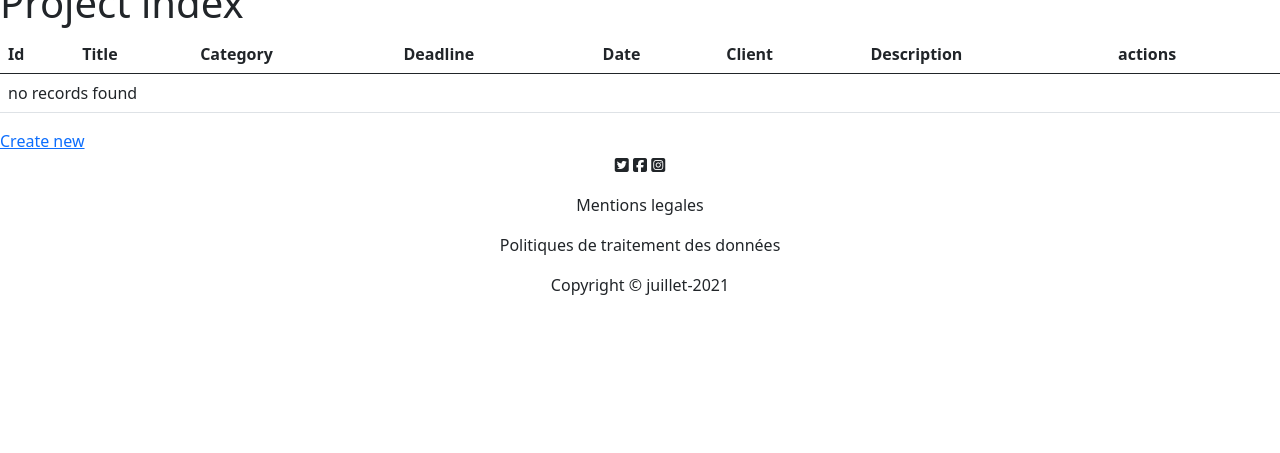
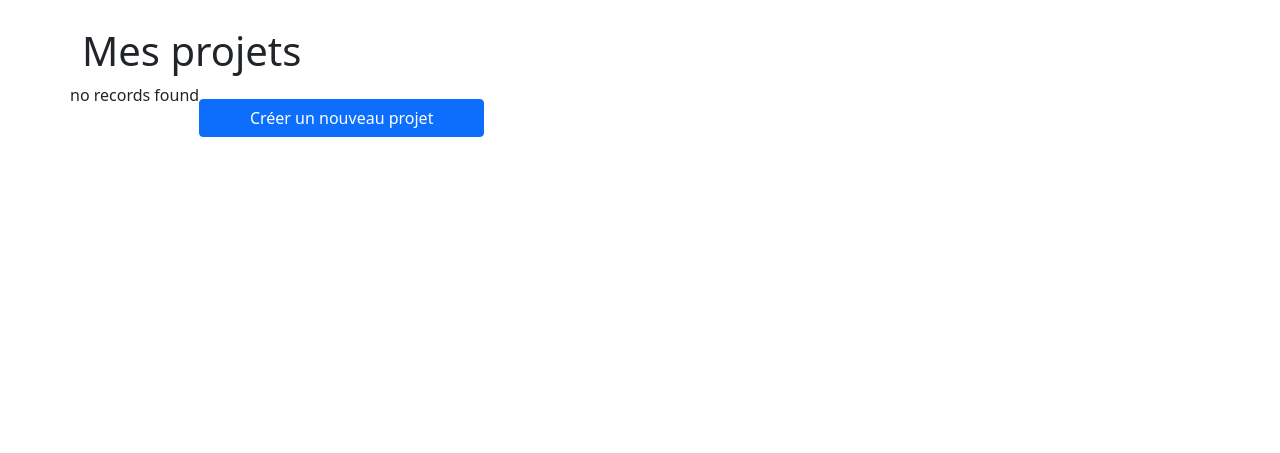
Before and after one commit to JEANThibaut/Batiment-Aleau, a Symfony app: template templates/project/index.html.twig in a window 1280 px wide. Shown: the part 347-800 px from the top of the page. Run offline with Twig, Linux system fonts and the light colour scheme; the template is opened without the code that fills it, so the values that code supplies are empty; some libraries are stand-ins or nearby versions.

Commit message:
add css, JS, display all project in accordion

```diff
--- /dev/null
+++ b/public/JS/main.js
@@ -0,0 +1,18 @@
+var acc = document.getElementsByClassName("accordion");
+var i;
+
+for (i = 0; i < acc.length; i++) {
+  acc[i].addEventListener("click", function() {
+    /* Toggle between adding and removing the "active" class,
+    to highlight the button that controls the panel */
+    this.classList.toggle("active");
+
+    /* Toggle between hiding and showing the active panel */
+    var panel = this.nextElementSibling;
+    if (panel.style.display === "block") {
+      panel.style.display = "none";
+    } else {
+      panel.style.display = "block";
+    }
+  });
+}
--- /dev/null
+++ b/public/css/main.css
@@ -0,0 +1,24 @@
+
+.accordion {
+    background-color: #eee;
+    color: #444;
+    cursor: pointer;
+    padding: 1em;
+    width: 100%;
+    text-align: left;
+    border: none;
+    outline: none;
+    transition: 0.4s;
+  }
+
+  .active, .accordion:hover {
+    background-color: #ccc;
+  }
+
+
+  .panel {
+    padding: 0 18px;
+    background-color: white;
+    display: none;
+    overflow: hidden;
+  }
--- a/templates/base.html.twig
+++ b/templates/base.html.twig
@@ -1,6 +1,7 @@
 <html>
     <head>
         <meta charset="UTF-8">
+        <meta name="viewport" content="width=device-width, initial-scale=1.0">
         <title>{% block title %}Bienvenue!{% endblock %}</title>
 
         <link rel="shortcut icon" href="{{ asset('img/favicon.ico') }}"/>
@@ -18,9 +19,15 @@
     </head>
     <body>
         {% include 'header.html.twig' %}
-        {% block body %}
+        <main>
+            <section class="container my-5">
+                <div class="row">
+                    {% block body %}
 
-        {% endblock %}
+                    {% endblock %}
+                </div>
+            </section>
+        </main>
         {% include 'footer.html.twig' %}
             <script src="{{ asset('JS/main.js' ) }}"></script>
             <script src="https://kit.fontawesome.com/6e3dce75fc.js" crossorigin="anonymous"></script>
--- a/templates/footer.html.twig
+++ b/templates/footer.html.twig
@@ -1,6 +1,6 @@
 
-<footer class="container-fluid bgColorPrim mb-0">
-    <div class="row">
+<footer class="container-fluid mb-0">
+    <!-- <div class="row">
       <p class="col-12 text-center sizeIcone"><i class="fab fa-twitter-square"></i>
       <i class="fab fa-facebook-square"></i>
       <i class="fab fa-instagram-square"></i></p>
@@ -9,5 +9,5 @@
       <p class="text-center">Mentions legales</p>
       <p class="text-center">Politiques de traitement des données</p>
       <p class="text-center ">Copyright © juillet-2021 </p>
-    </div>
+    </div> -->
   </footer>
--- a/templates/header.html.twig
+++ b/templates/header.html.twig
@@ -9,20 +9,14 @@
                     </button>
                     <div class="collapse navbar-collapse " id="navbarSupportedContent">
                         <ul class="navbar-nav">
-                            <li class="nav-item">
-                                <a class="nav-link hoverlink" href="#">Accueil</a>
-                            </li>
-                            <li class="nav-item">
-                                <a class="nav-link" href="#">Mon profil</a>
-                            </li>
+
                             <li class="nav-item dropdown">
                                 <a class="nav-link dropdown-toggle" href="#" id="navbarDropdown" role="button" data-bs-toggle="dropdown" aria-expanded="false">
-                                    Opérations
+                                    Mes projets
                                 </a>
                             <ul class="dropdown-menu" aria-labelledby="navbarDropdown">
-                                <li><a class="dropdown-item" href="#">Ouvrir un compte</a></li>
-                                <li><a class="dropdown-item" href="#">Faire un virement</a></li>
-                                <li><a class="dropdown-item" href="#">Supprimer un compte</a></li>
+                                <li><a class="dropdown-item" href="{{ asset('project') }}">Voir tout mes projets</a></li>
+                                <li><a class="dropdown-item" href="{{ asset('/project/new') }}">Créer un nouveau projet</a></li>
                             </ul>
                             </li>
                             <li class="nav-item">
--- a/templates/project/index.html.twig
+++ b/templates/project/index.html.twig
@@ -1,45 +1,34 @@
 {% extends 'base.html.twig' %}
 
-{% block title %}Project index{% endblock %}
+{% block title %}Mes projets{% endblock %}
 
 {% block body %}
-    <h1>Project index</h1>
 
-    <table class="table">
-        <thead>
-            <tr>
-                <th>Id</th>
-                <th>Title</th>
-                <th>Category</th>
-                <th>Deadline</th>
-                <th>Date</th>
-                <th>Client</th>
-                <th>Description</th>
-                <th>actions</th>
-            </tr>
-        </thead>
+    <h1>Mes projets</h1>
+
+
+
+
         <tbody>
         {% for project in projects %}
-            <tr>
-                <td>{{ project.id }}</td>
-                <td>{{ project.title }}</td>
-                <td>{{ project.category }}</td>
-                <td>{{ project.deadline ? project.deadline|date('Y-m-d H:i:s') : '' }}</td>
-                <td>{{ project.date ? project.date|date('Y-m-d H:i:s') : '' }}</td>
-                <td>{{ project.client }}</td>
-                <td>{{ project.description }}</td>
-                <td>
-                    <a href="{{ path('project_show', {'id': project.id}) }}">show</a>
-                    <a href="{{ path('project_edit', {'id': project.id}) }}">edit</a>
-                </td>
-            </tr>
+
+        <button class="accordion my-1">{{ project.title }} {{ project.category }}</button>
+        <div class="panel">
+            <p>{{ project.description }}</p>
+            <p>{{ project.client }}</p>
+            <p>{{ project.description }}</p>
+            <p>Date de fin de projet:  {{ project.deadline ? project.deadline|date('Y-m-d H:i:s') : '' }}</p>
+            <a href="{{ path('project_show', {'id': project.id}) }}">Détails</a>
+            <a href="{{ path('project_edit', {'id': project.id}) }}">Modifier</a>
+        </div>
+
         {% else %}
             <tr>
                 <td colspan="8">no records found</td>
             </tr>
         {% endfor %}
-        </tbody>
-    </table>
 
-    <a href="{{ path('project_new') }}">Create new</a>
+
+    <button class="btn btn-primary my-3 w-25" href="{{ path('project_new') }}">Créer un nouveau projet</button>
+
 {% endblock %}
```
